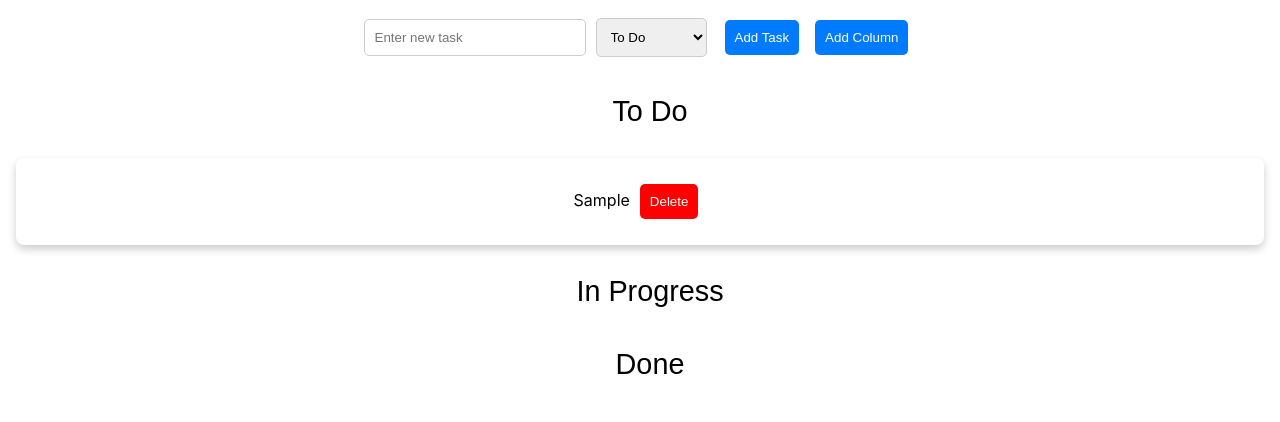
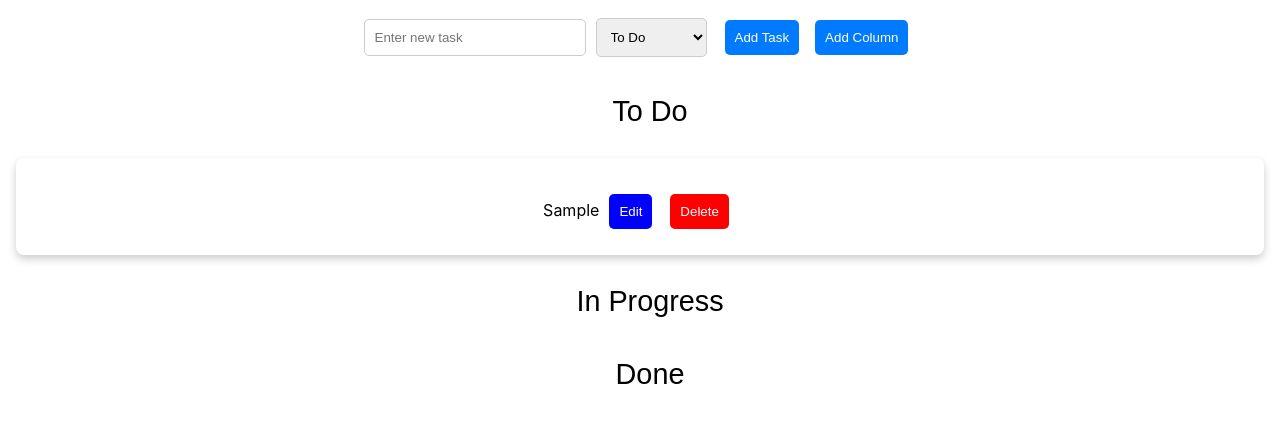
Before and after one commit to JayTailor45/ai-gen-kanban-board-react, a React (Create React App) app: page / in a window 1280 px wide. Both pictures are taken after typing "Sample" into the empty fields and a click on the button "Add Task". Shown: the top 422 px of the page. Built offline with nearby package versions, Linux system fonts and the light colour scheme.

Commit message:
Add ability to update task

```diff
--- a/src/KanbanBoard.js
+++ b/src/KanbanBoard.js
@@ -1,14 +1,15 @@
-import React, { useState } from 'react';
-import { DragDropContext, Droppable, Draggable } from 'react-beautiful-dnd';
+import React, {useState} from 'react';
+import {DragDropContext, Droppable, Draggable} from 'react-beautiful-dnd';
 import './KanbanBoard.css';
 
 const KanbanBoard = () => {
     const [newTask, setNewTask] = useState('');
+    const [editingTask, setEditingTask] = useState(null); // Track the task being edited
     const [selectedColumn, setSelectedColumn] = useState('column-1');
     const [columns, setColumns] = useState({
-        'column-1': { id: 'column-1', title: 'To Do', tasks: [] },
-        'column-2': { id: 'column-2', title: 'In Progress', tasks: [] },
-        'column-3': { id: 'column-3', title: 'Done', tasks: [] },
+        'column-1': {id: 'column-1', title: 'To Do', tasks: []},
+        'column-2': {id: 'column-2', title: 'In Progress', tasks: []},
+        'column-3': {id: 'column-3', title: 'Done', tasks: []},
     });
 
     const [columnOrder, setColumnOrder] = useState(['column-1', 'column-2', 'column-3']);
@@ -16,7 +17,7 @@ const KanbanBoard = () => {
     const onDragEnd = (result) => {
         if (!result.destination) return;
 
-        const newColumns = { ...columns };
+        const newColumns = {...columns};
         const [removed] = newColumns[result.source.droppableId].tasks.splice(result.source.index, 1);
         newColumns[result.destination.droppableId].tasks.splice(result.destination.index, 0, removed);
 
@@ -27,7 +28,7 @@ const KanbanBoard = () => {
         const newColumnId = `column-${Object.keys(columns).length + 1}`;
         setColumns({
             ...columns,
-            [newColumnId]: { id: newColumnId, title: `Column ${Object.keys(columns).length + 1}`, tasks: [] },
+            [newColumnId]: {id: newColumnId, title: `Column ${Object.keys(columns).length + 1}`, tasks: []},
         });
         setColumnOrder([...columnOrder, newColumnId]);
     };
@@ -48,14 +49,21 @@ const KanbanBoard = () => {
                 ))}
             </select>
             <button onClick={() => {
+                if (editingTask !== null) {
+                    const updatedColumns = {...columns};
+                    updatedColumns[selectedColumn].tasks[editingTask] = newTask; // Update the task
+                    setColumns(updatedColumns);
+                    setEditingTask(null); // Reset editing task
+                } else {
                     if (newTask) {
-                    const updatedColumns = { ...columns };
-                    updatedColumns[selectedColumn].tasks.push(newTask);
+                        const updatedColumns = {...columns};
+                        updatedColumns[selectedColumn].tasks.push(newTask); // Add new task
                         setColumns(updatedColumns);
-                    setNewTask('');
                     }
+                }
+                setNewTask(''); // Clear input
             }}>
-                Add Task
+                {editingTask !== null ? 'Update Task' : 'Add Task'}
             </button>
             <button onClick={addColumn}>Add Column</button>
             <DragDropContext onDragEnd={onDragEnd}>
@@ -70,11 +78,17 @@ const KanbanBoard = () => {
                                             type="text"
                                             value={column.title}
                                             onChange={(e) => {
-            const updatedColumns = { ...columns };
+                                                const updatedColumns = {...columns};
                                                 updatedColumns[column.id].title = e.target.value;
                                                 setColumns(updatedColumns);
                                             }}
-        style={{ width: '100%', textAlign: 'center', border: 'none', outline: 'none', fontSize: '1.2em' }}
+                                            style={{
+                                                width: '100%',
+                                                textAlign: 'center',
+                                                border: 'none',
+                                                outline: 'none',
+                                                fontSize: '1.2em'
+                                            }}
                                         />
                                     </h2>
                                     {column.tasks.map((task, index) => (
@@ -83,6 +97,19 @@ const KanbanBoard = () => {
                                                 <div className={"task"}
                                                      ref={provided.innerRef} {...provided.draggableProps} {...provided.dragHandleProps}>
                                                     {task}
+                                                    <button onClick={() => {
+                                                        setNewTask(task); // Set the task to be edited
+                                                        setEditingTask(index); // Track the index of the task being edited
+                                                    }} style={{
+                                                        marginLeft: '10px',
+                                                        backgroundColor: 'blue',
+                                                        color: 'white',
+                                                        border: 'none',
+                                                        borderRadius: '5px',
+                                                        cursor: 'pointer'
+                                                    }}>
+                                                        Edit
+                                                    </button>
                                                     <button onClick={() => {
                                                         const updatedColumns = {...columns};
                                                         updatedColumns[column.id].tasks.splice(index, 1);
```
Lines whose indentation alone changed are shown as unchanged.
